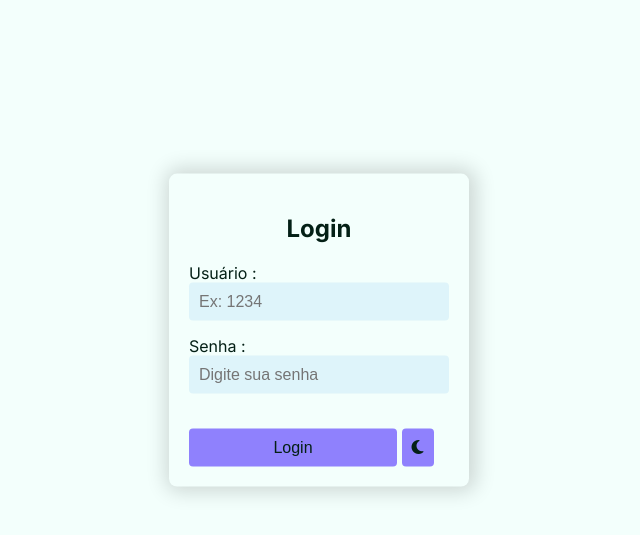
After one commit to lucimaraalvesramalho/Software-EPI, a Flask app: template templates/login.html in a window 1280 px wide. The commit adds this page. Shown: the top 535 px of the page, without its empty margins (321-961 px from the left). Run offline with Flask 3, Linux system fonts and the light colour scheme; the template is opened without the code that fills it, so the values that code supplies are empty; some libraries are stand-ins or nearby versions.

Commit message:
pagina de login

```diff
--- a/static/css/global.css
+++ b/static/css/global.css
@@ -1,4 +1,5 @@
 @import url('https://fonts.googleapis.com/css2?family=Inter:ital,opsz,wght@0,14..32,100..900;1,14..32,100..900&display=swap');
+@import url('https://fonts.googleapis.com/css2?family=IBM+Plex+Serif:ital,wght@0,100;0,200;0,300;0,400;0,500;0,600;0,700;1,100;1,200;1,300;1,400;1,500;1,600;1,700&display=swap');
 
 *{
     box-sizing: border-box;
@@ -25,8 +26,10 @@
     --badge-success-bg: #e8f7ee;
     --badge-success-text: #15803d;
     --badge-warning-bg: #fff7db;
+    --input-cor-fundo: #a9d7f548;
     --badge-warning-text: #b45309;
     --shadow: 2px 0 20px 5px rgba(0, 0, 0, 0.162);
+     --login-shadow: 2px 0 20px 5px rgba(0, 0, 0, 0.162);
     --img-shadow: 0px 0px 12px rgba(0, 0, 0, 0.259);
 }
 
@@ -44,6 +47,7 @@
     --edit-color: #e37f7f;
     --bg-table: #1f1c36;
     --table-header: #2f2a5a;
+     --input-cor-fundo: #a9d7f527;
     --table-border: #2a3330;
     --chart-start: #1b2330;
     --chart-end: #12251f;
@@ -52,7 +56,9 @@
     --badge-warning-bg: #3d2c0d;
     --badge-warning-text: #f7c96a;
     --shadow: 0 0 10px 5px rgba(255, 255, 255, 0.025);
+    --login-shadow:none;
     --img-shadow: 2px 0px 8px rgba(255, 255, 255, 0.111);
+    --login-caixa: #1d2421a1;
 }
 
 body{
--- /dev/null
+++ b/static/css/login.css
@@ -0,0 +1,52 @@
+body{
+    font-family: "IBM Plex Serif", sans-serif;
+    display: flex;
+    flex-direction: column;
+    align-items: center;
+    width: 100%;
+    padding: 0;
+    margin: 0;
+    background-color: var(--bg-color);
+}
+#login{
+    display: flex;
+    flex-direction: column;
+    align-items: center;
+    justify-content: center;
+    width: 100%;
+    max-width: 300px;
+    padding: 20px;
+    margin-top: 50px;
+    background-color: var(--login-caixa);
+    border-radius: 8px;
+    box-shadow: var(--login-shadow);
+    position: fixed;
+    top: 35%;
+    left: 50%;
+    transform: translate(-50%, -50%);
+}
+form{
+    display: flex;
+    flex-direction: column;
+    width: 100%;
+}
+input{
+    padding: 10px;
+    margin-bottom: 15px;
+    border: 1px solid var(--border-color);
+    border-radius: 4px;
+    font-size: 16px;
+    background-color: var(--input-cor-fundo);
+}
+.btn{
+    padding: 10px;
+    background-color: var(--primary);
+    color: var(--text-color);
+    border: none;
+    border-radius: 4px;
+    font-size: 16px;
+    cursor: pointer;
+}
+#login-btn{
+    width: 80%;
+}
--- /dev/null
+++ b/static/login.js
@@ -0,0 +1,25 @@
+const button = document.getElementById("login-theme-btn");
+
+const icon = document.getElementById("theme-icon");
+
+
+const setTheme = (dark) => {
+    document.body.classList.toggle("dark-theme", dark);
+    icon.classList.toggle("fa-sun", dark);
+    icon.classList.toggle("fa-moon", !dark);
+    localStorage.setItem("theme", dark ? "dark" : "light");
+};
+
+setTheme(localStorage.getItem("theme") === "dark");
+
+if (button) {
+    button.addEventListener("click", () => {
+        setTheme(!document.body.classList.contains("dark-theme"));
+    });
+}
+
+if (button2) {
+    button2.addEventListener("click", () => {
+        setTheme(!document.body.classList.contains("dark-theme"));
+    });
+}
--- /dev/null
+++ b/templates/login.html
@@ -0,0 +1,32 @@
+<!DOCTYPE html>
+<html lang="pt-br">
+<head>
+    <meta charset="UTF-8">
+    <meta name="viewport" content="width=device-width, initial-scale=1.0">
+    <link rel="stylesheet" href="../static/css/login.css">
+    <link rel="stylesheet" href="../static/css/global.css">
+     <script src="https://kit.fontawesome.com/a3a9f84800.js"></script>
+    <title>Login</title>
+</head>
+<body>
+    <main>
+        <section id="login">
+            <h1>Login</h1>
+            <form method="POST" action="/login">
+                <label for="USUÁRIO">Usuário :</label>
+                <input type="text" id="USUÁRIO" name="USUÁRIO" placeholder="Ex: 1234" required>
+                <label for="password"> Senha :</label>
+                <input type="password" id="password" name="password" placeholder="Digite sua senha" required>
+                <br>
+                <div id="botoes">
+                    <button class="btn" id="login-btn" type="submit">Login</button>
+                    <button class="btn" type="button" id="login-theme-btn"><i id="theme-icon" class="fas fa-moon"></i></button>
+                </div>
+
+            </form>
+        </section>
+
+    </main>
+    <script src="../static/login.js"></script>
+</body>
+</html>
```
